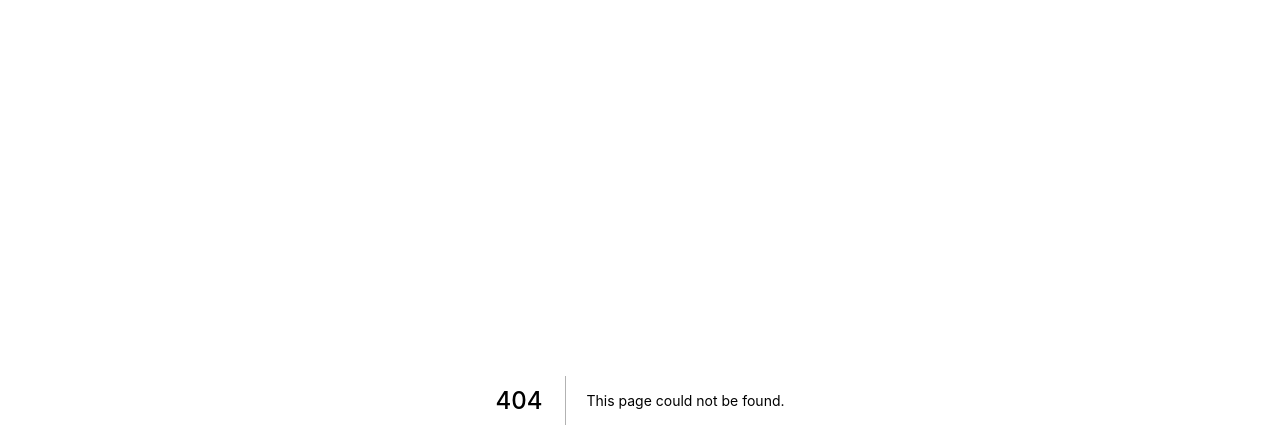
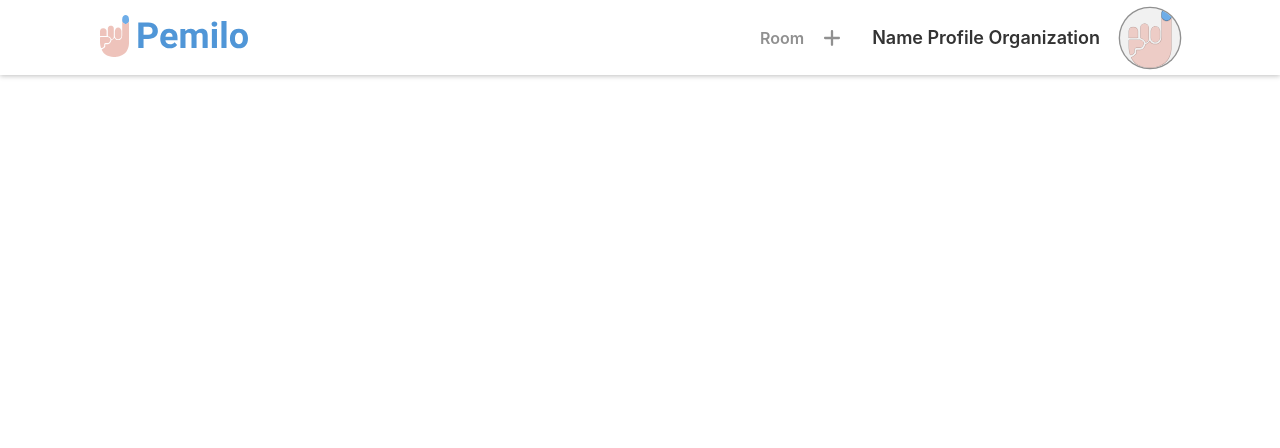
Before and after one commit to Pemiloo/server, a Next.js app: page /page/admin/list-room in a window 1280 px wide. Before the commit this address had no page. Shown: the top 448 px of the page. Built offline with nearby package versions, Linux system fonts and the light colour scheme.

Commit message:
Add page admin listroom

```diff
--- /dev/null
+++ b/pages/page/admin/list-room.jsx
@@ -0,0 +1,14 @@
+import React from 'react';
+import Head from 'next/head';
+import Nav from '../../components/nav';
+
+const listRoom = () => {
+    return(
+        <div>
+           <Nav />
+        </div>
+
+    )
+}
+
+export default listRoom;
```
